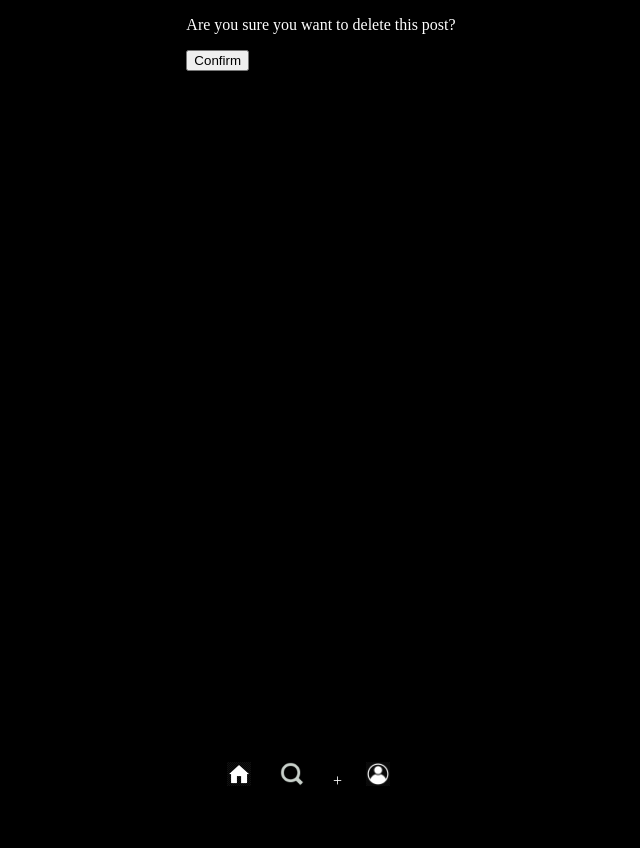
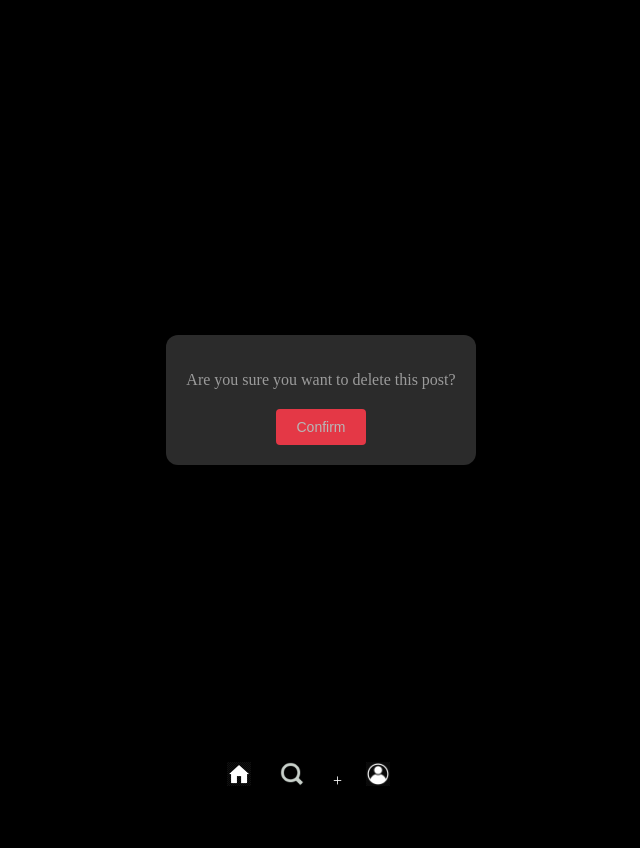
Before and after one commit to nicodiezz/fakeinstagram, a Django app: page /posts/delete-post/1 in a window 1280 px wide. Shown: the whole page, without its empty margins (319-959 px from the left). Before the commit the page ends 786 px from the top, so only its background shows below. Run offline with Django 5.2, Linux system fonts and the light colour scheme; a user stored in the database is signed in; tables that the repository leaves empty hold one stand-in row (values such as "Sample post").

Commit message:
style delete_post_confirm

```diff
--- a/fakeinstagram/home/static/css/style.css
+++ b/fakeinstagram/home/static/css/style.css
@@ -552,3 +552,41 @@ input[type="text"]::placeholder, input[type="password"]::placeholder {
     flex-direction: column;
     align-items: center;
 }
+
+/* Delete Post */
+.delete_post {
+    display: flex;
+    justify-content: center;
+    align-items: center;
+    height: 100vh;
+    background-color: rgba(0, 0, 0, 0.8);
+}
+.delete_form {
+    background-color: #2b2b2b;
+    padding: 20px;
+    border-radius: 12px;
+    box-shadow: 0 4px 8px rgba(0, 0, 0, 0.1);
+    max-width: 400px;
+    text-align: center;
+}
+.delete_form p {
+    font-size: 16px;
+    margin-bottom: 20px;
+    color: #9b9b9b;
+}
+.delete_form input[type="submit"] {
+    background-color: #e43846;
+    color: #b7b7b7;
+    border: none;
+    padding: 10px 20px;
+    border-radius: 4px;
+    font-size: 14px;
+    cursor: pointer;
+    transition: background-color 0.3s ease;
+}
+.delete_form input[type="submit"]:hover {
+    background-color: #d73a49;
+}
+.delete_form input[type="submit"]:focus {
+    outline: none;
+}
```
